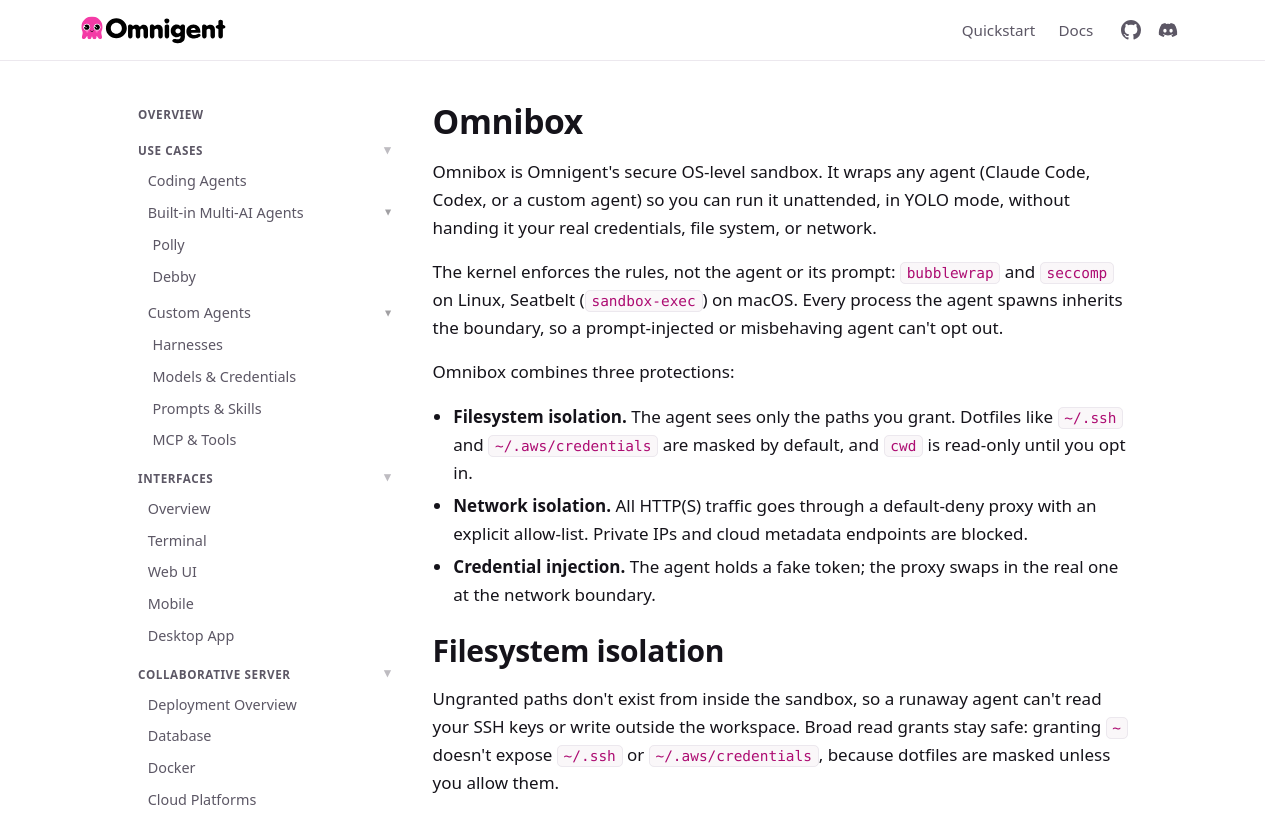
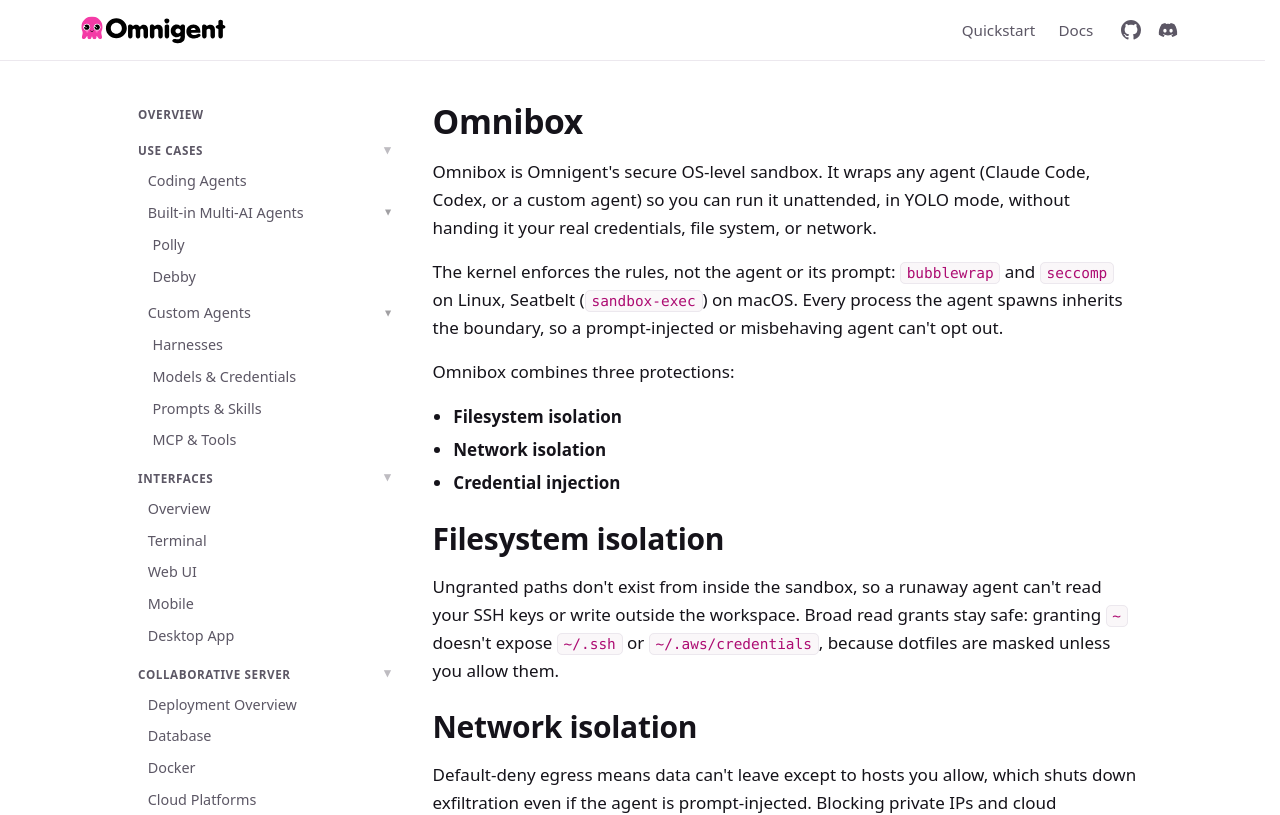
Before and after one commit to omnigent-ai/omnigent-site, a Next.js app: page /docs/omnibox in a window 1280 px wide. Shown: the top 815 px of the page. Built offline with nearby package versions, Linux system fonts and the light colour scheme.

Commit message:
docs: trim Omnibox protection list to names only
Co-authored-by: Isaac

```diff
--- a/app/docs/omnibox/page.js
+++ b/app/docs/omnibox/page.js
@@ -23,19 +23,9 @@ export default function Page() {
       <p>Omnibox combines three protections:</p>
 
       <ul>
-        <li>
-          <strong>Filesystem isolation.</strong> The agent sees only the paths you grant. Dotfiles
-          like <code>~/.ssh</code> and <code>~/.aws/credentials</code> are masked by default, and{" "}
-          <code>cwd</code> is read-only until you opt in.
-        </li>
-        <li>
-          <strong>Network isolation.</strong> All HTTP(S) traffic goes through a default-deny proxy
-          with an explicit allow-list. Private IPs and cloud metadata endpoints are blocked.
-        </li>
-        <li>
-          <strong>Credential injection.</strong> The agent holds a fake token; the proxy swaps in
-          the real one at the network boundary.
-        </li>
+        <li><strong>Filesystem isolation</strong></li>
+        <li><strong>Network isolation</strong></li>
+        <li><strong>Credential injection</strong></li>
       </ul>
 
       <h2>Filesystem isolation</h2>
```
